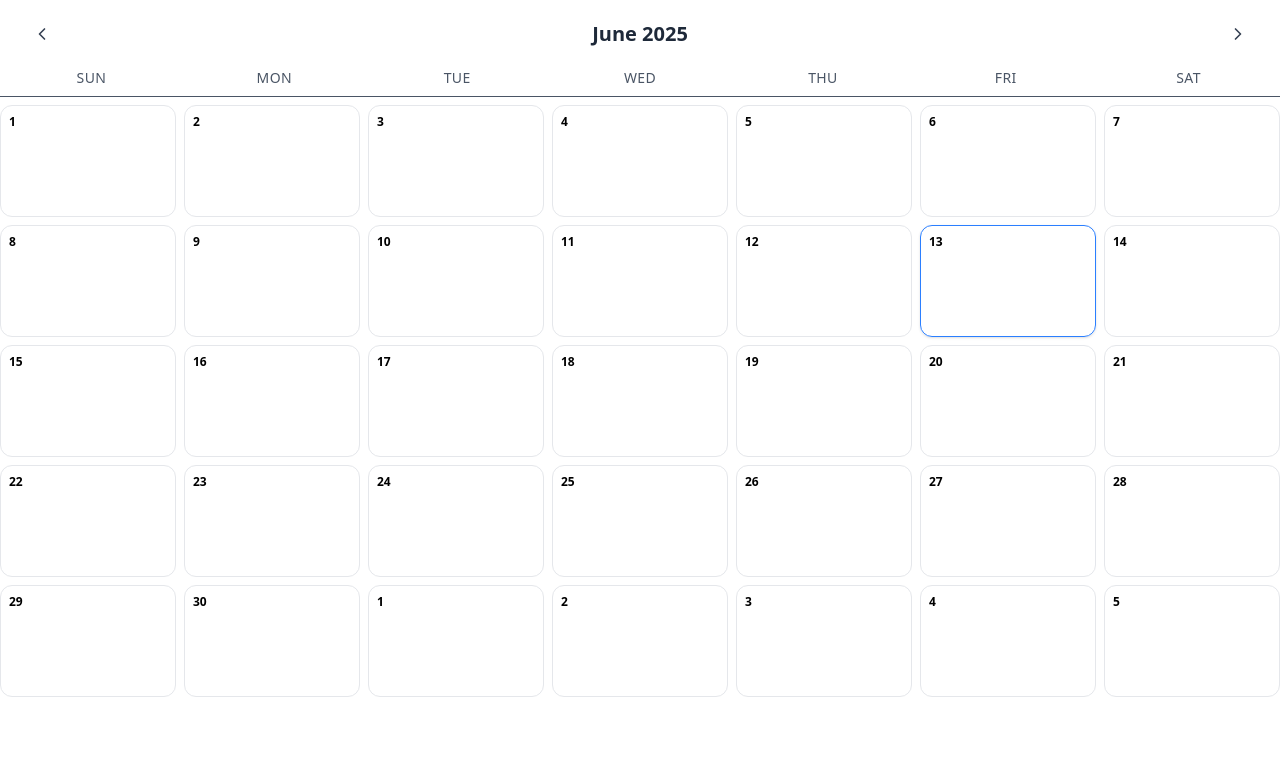
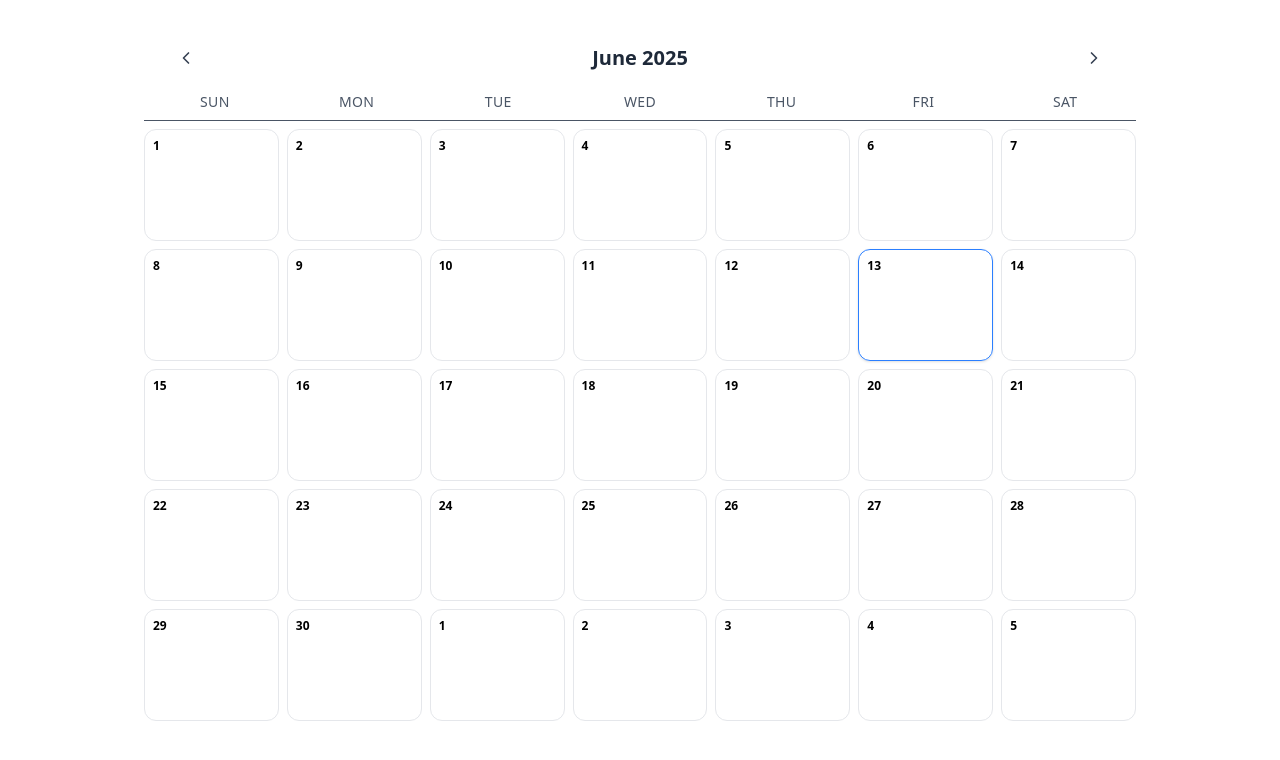
Before and after one commit to SatyamSingh432/calendar-horizon, a React (Vite) app: page / in a window 1280 px wide. Shown: the top 760 px of the page. Built offline with nearby package versions, Linux system fonts and the light colour scheme.

Commit message:
fix: bugs

```diff
--- a/src/App.jsx
+++ b/src/App.jsx
@@ -35,7 +35,7 @@
     setShowModal(false);
   };
   return (
-    <div>
+    <div className="max-w-5xl mx-auto px-4 py-6">
       <CalenderHeader
         currentMonth={currentMonth}
         onPrev={() => setCurrentMonth(subMonths(currentMonth, 1))}
--- a/src/components/CalenderCells.jsx
+++ b/src/components/CalenderCells.jsx
@@ -21,8 +21,9 @@
   while (day <= endDate) {
     for (let i = 0; i < 7; i++) {
       const formatted = format(day, "yyyy-MM-dd");
+      const cloneDay = new Date(day);
       const dayEvents = events.filter(
-        (e) => (e?.date, "yyyy-MM-dd") === formatted
+        (e) => format(e?.date, "yyyy-MM-dd") === formatted
       );
       console.log(dayEvents);
       const isToday = isSameDay(day, new Date());
@@ -31,7 +32,7 @@
         <div
           key={day.toString()}
           onClick={() => {
-            onDateClick(day);
+            onDateClick(cloneDay);
           }}
           className={`h-28 p-2 rounded-xl flex flex-col justify-start border cursor-pointer
 
```
